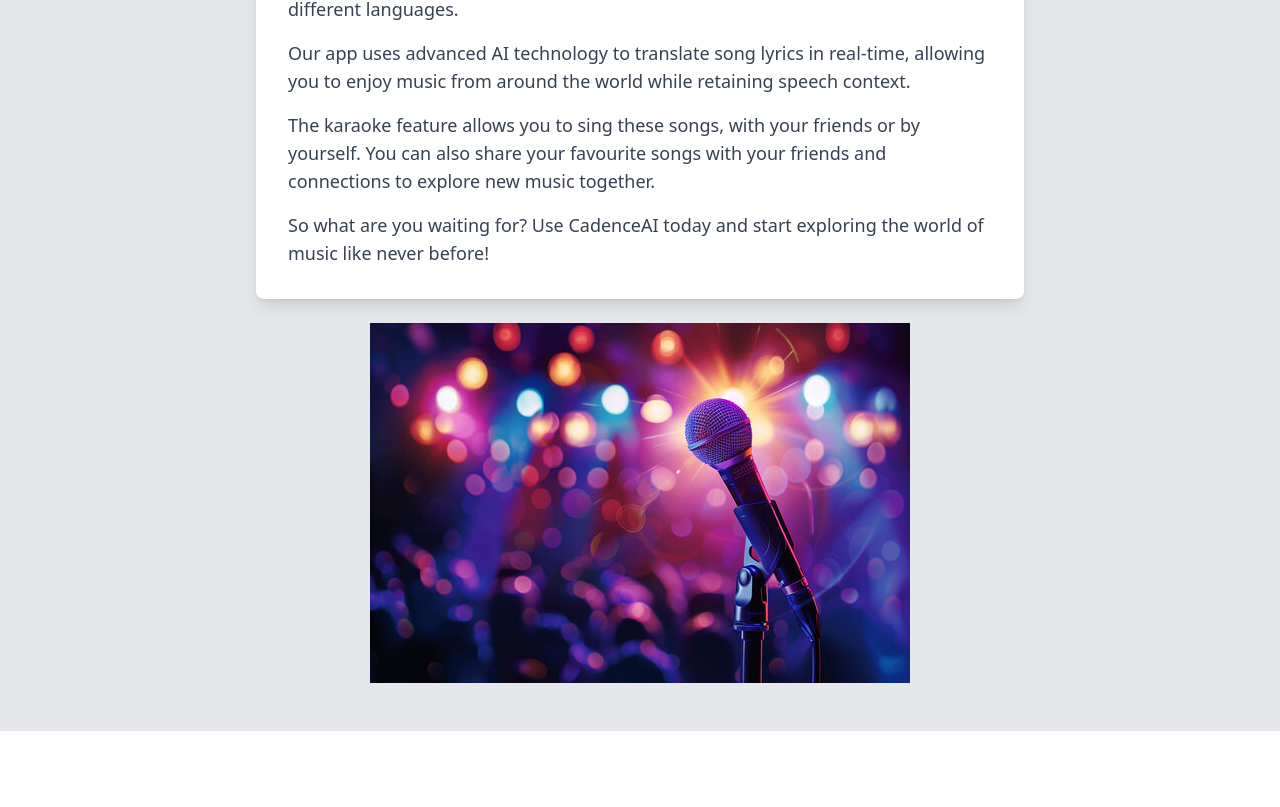
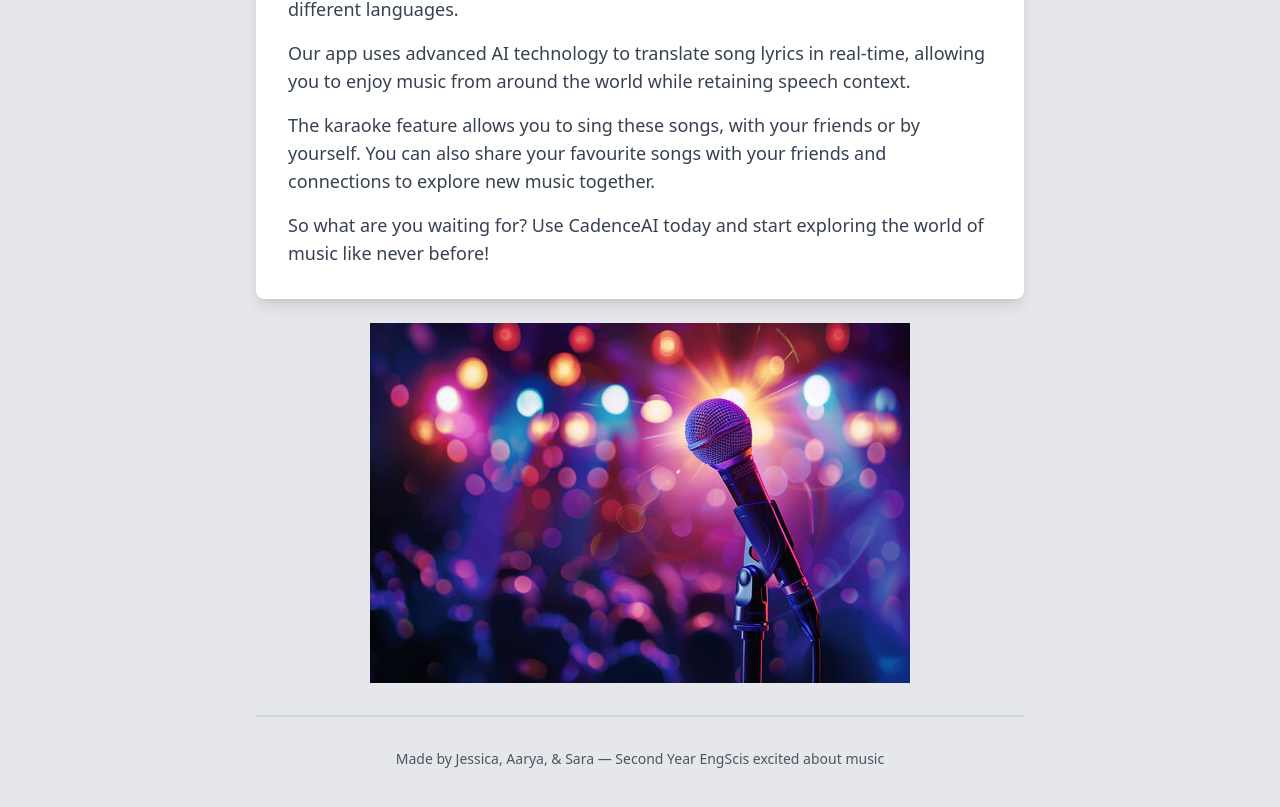
Before and after one commit to snowxzf/Higgs-Audio-Hackathon, a React (Vite) app: page /about in a window 1280 px wide. Shown: the part 273-1080 px from the top of the page. Before the commit the page ends 1004 px from the top, so only its background shows below. Built offline with nearby package versions, Linux system fonts and the light colour scheme.

Commit message:
Add credits to About page: Made by Aarya, Sara, & Jessica

```diff
--- a/src/pages/About.jsx
+++ b/src/pages/About.jsx
@@ -30,6 +30,12 @@ function About() {
             className="w-500 h-200 object-cover"
           />
         </div>
+
+        <div className="max-w-3xl mx-auto mt-8 pt-8 border-t-2 border-gray-300">
+          <p className="text-sm text-gray-600 text-center">
+            Made by Jessica, Aarya, & Sara — Second Year EngScis excited about music
+          </p>
+        </div>
       </div>
     </div>
   );
```
